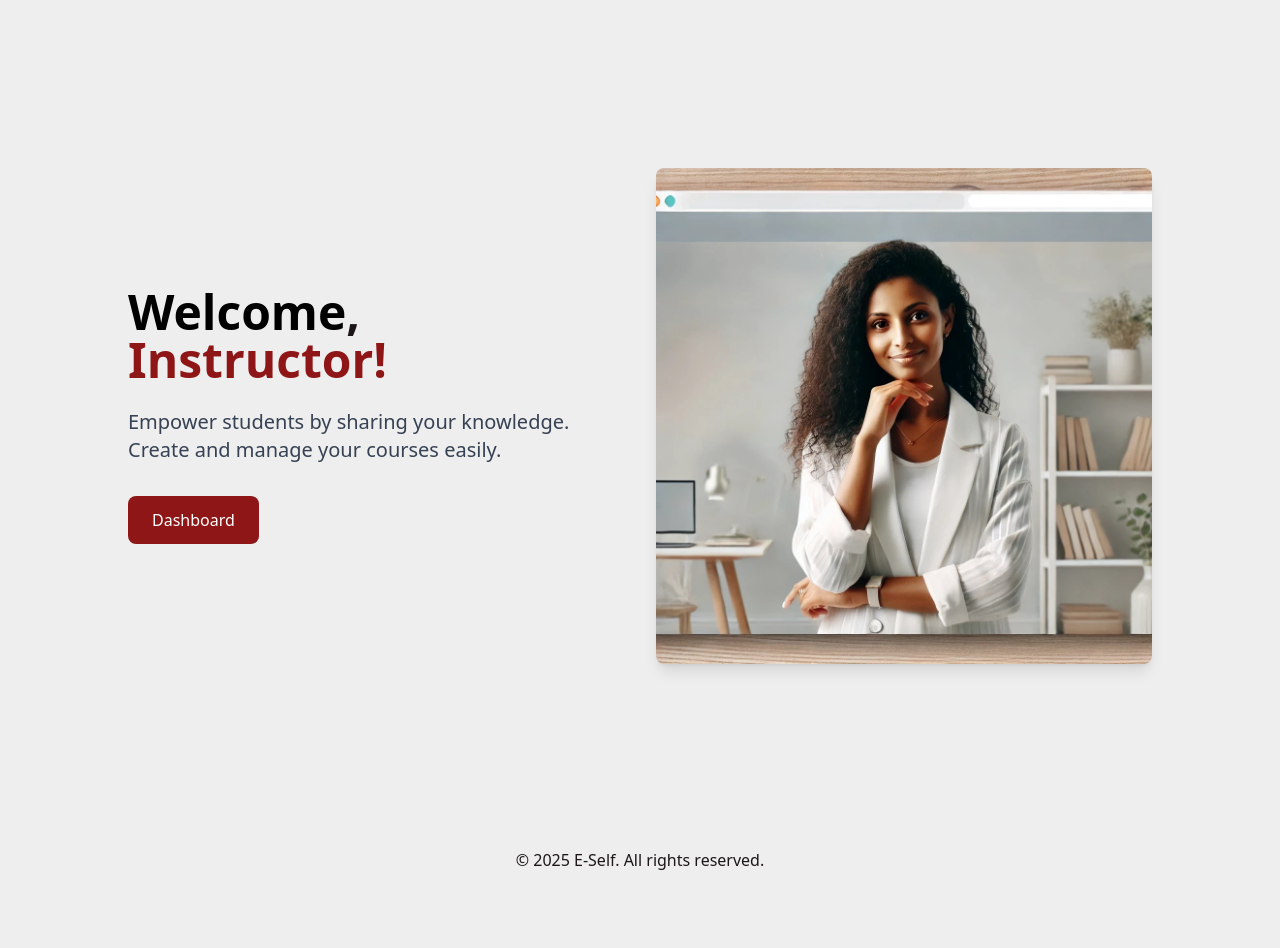
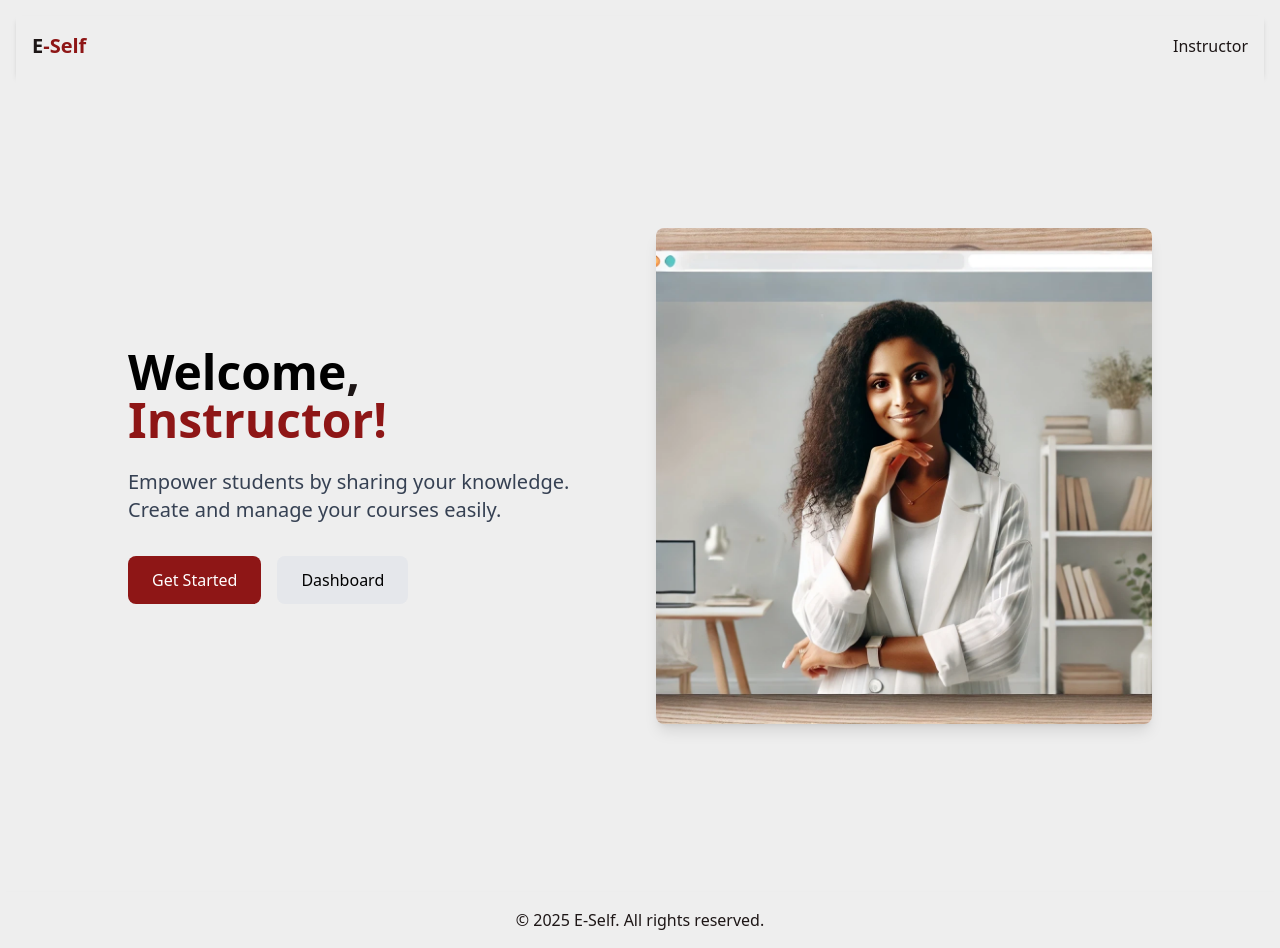
Before and after one commit to NegedeTekleyes/E-self-Lerning, a Next.js app in the folder e-self/: page /landing in a window 1280 px wide. Before the commit the page ends 888 px from the top, so only its background shows below. Built offline with nearby package versions, Linux system fonts and the light colour scheme.

Commit message:
landing header in instracter page

```diff
--- a/e-self/app/(components)/LandingHeader.tsx
+++ b/e-self/app/(components)/LandingHeader.tsx
@@ -1,23 +1,23 @@
-// components/LandingHeader.tsx
 'use client';
+import Link from 'next/link';
 
-import Link from 'next/link';
-// app/landing/page.tsx
-import LandingHeader from '../(components)/Header';
+export default function LandingHeader() {
+  return (
+    <header className="flex items-center justify-between p-4 bg-[#EEEEEE] shadow-md w-full">
+      <Link href="/" className="text-xl font-bold">
+        <span className="text-[#1D1616]">E</span>
+        <span className="text-[#8E1616]">-Self</span>
+      </Link>
 
-export default function LandingPage() {
-  return (
-    <div>
-      <LandingHeader /> {/* This will render the custom header for the landing page */}
-      <main className="mt-10 text-center">
-        <h1 className="text-4xl font-bold text-[#8E1616]">Welcome to E-Self</h1>
-        <p className="mt-4 text-lg text-gray-700">Your one-stop platform to learn and teach courses online.</p>
-        <div className="mt-8">
-          <Link href="/courses" className="bg-[#8E1616] px-6 py-2 rounded hover:bg-[#D84040] text-white">
-            Explore Courses
-          </Link>
-        </div>
-      </main>
-    </div>
+      <nav className="flex items-center gap-6">
+
+        <Link href="/instructor/signup" className="hover:text-[#8E1616]">
+          Instructor
+        </Link>
+        {/* <Link href="/signin" className="bg-[#8E1616] px-4 py-2 rounded hover:bg-[#D84040] text-white">
+          Sign In
+        </Link> */}
+      </nav>
+    </header>
   );
 }
--- a/e-self/app/(instructor)/landing/page.tsx
+++ b/e-self/app/(instructor)/landing/page.tsx
@@ -1,15 +1,12 @@
 'use client';
-import { useEffect } from 'react';
-import { useRouter } from 'next/navigation';
+import { motion } from 'framer-motion';
 import Image from 'next/image';
-import { motion } from 'framer-motion';
+import LandingHeader from '../../(components)/LandingHeader';
 
 export default function InstructorLanding() {
-  const router = useRouter();
-
-
-
   return (
+    <>
+      <LandingHeader />
       <main className="flex items-center justify-center min-h-screen bg-[#EEEEEE] p-6">
         <div className="max-w-5xl w-full grid grid-cols-1 md:grid-cols-2 gap-8 items-center">
 
@@ -17,7 +14,7 @@ export default function InstructorLanding() {
             className="text-left"
             initial={{ opacity: 0, x: -100 }}
             animate={{ opacity: 1, x: 0 }}
-          transition={{ duration: 2 }}
+            transition={{ duration: 1 }}
           >
             <h1 className="text-5xl font-bold mb-6">
               <span className="text-black">Welcome</span>, <span className="text-[#8E1616]">Instructor!</span>
@@ -27,12 +24,12 @@ export default function InstructorLanding() {
             </p>
 
             <div className="mt-6 flex gap-4">
-            <a href="/dashboard" className="bg-[#8E1616] text-white px-6 py-3 rounded-lg hover:bg-[#D84040]">
+              <a href="/instructor/signup" className="bg-[#8E1616] text-white px-6 py-3 rounded-lg hover:bg-[#D84040]">
+                Get Started
+              </a>
+              <a href="/dashboard" className="bg-gray-200 text-black px-6 py-3 rounded-lg hover:bg-gray-300">
                 Dashboard
               </a>
-            {/* <a href="/instructor/my-courses" className="bg-gray-200 text-black px-6 py-3 rounded-lg hover:bg-gray-300">
-              dachbord
-            </a> */}
             </div>
           </motion.div>
 
@@ -40,12 +37,13 @@ export default function InstructorLanding() {
             className="flex justify-center"
             initial={{ opacity: 0, x: 100 }}
             animate={{ opacity: 1, x: 0 }}
-          transition={{ duration: 2 }}
+            transition={{ duration: 1 }}
           >
-          <Image src="/instructor.png" alt="Instructor" width={800} height={1000} className="rounded-lg shadow-lg" priority />
+            <Image src="/instructor.png" alt="Instructor" width={600} height={600} className="rounded-lg shadow-lg" priority />
           </motion.div>
 
         </div>
       </main>
+    </>
   );
 }
```
Lines whose indentation alone changed are shown as unchanged.
